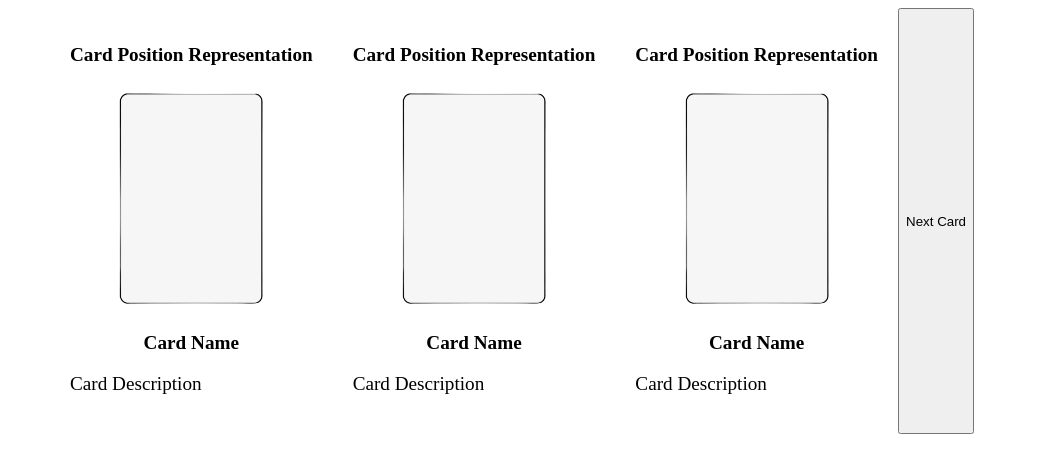
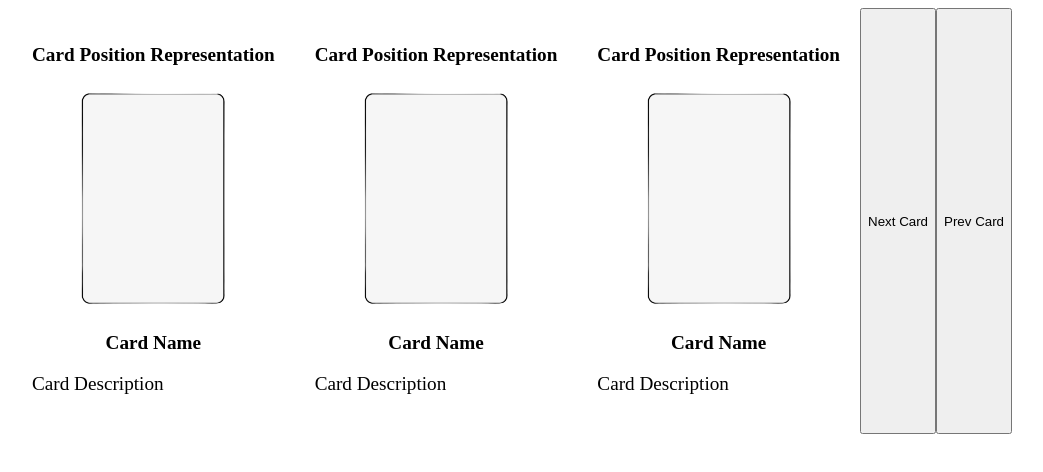
Before and after one commit to CSE110-Team17/cse110-sp23-group17, a plain HTML site: page source/results.html in a window 1280 px wide. Shown: the whole page, without its empty margins (128-1171 px from the left). Drawn offline with Linux system fonts and the light colour scheme.

Commit message:
added prev buttom #2

```diff
--- a/source/results.html
+++ b/source/results.html
@@ -46,6 +46,8 @@
         </div>
         <!--button-->
         <button class="button">Next Card</button>
+        <button id="button-1" class="button">Prev Card</button>
+
 
     </main>
 </body>
```
